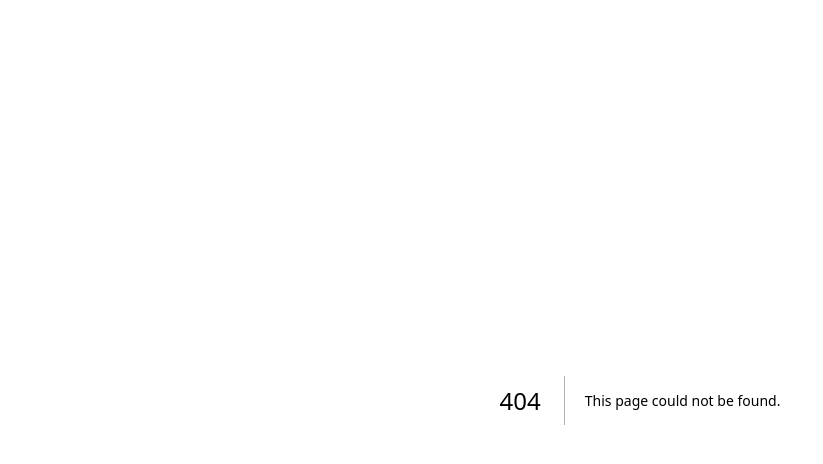
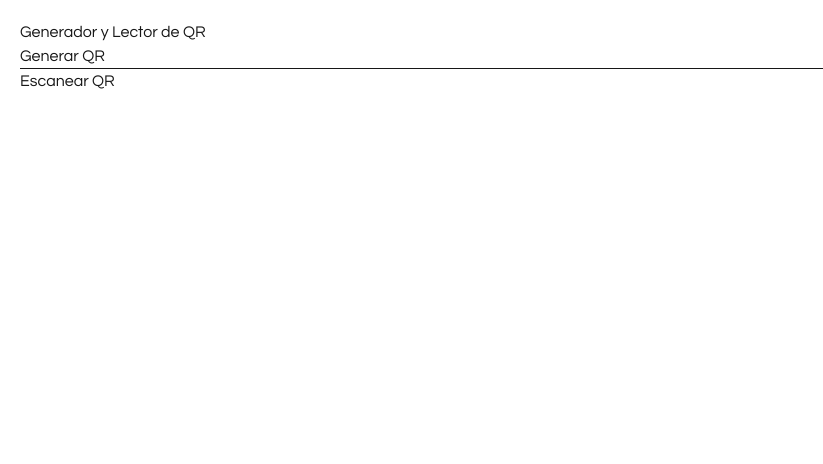
Before and after one commit to WIT-MTY/webpage_h4h, a Next.js app: page /testing in a window 1280 px wide. Before the commit this address had no page. Shown: the top 464 px of the page, without its empty margins (0-823 px from the left). Built offline with nearby package versions, Linux system fonts and the light colour scheme.

Commit message:
feat: add QR code generator and scanner components

```diff
--- /dev/null
+++ b/app/testing/checkinSection.tsx
@@ -0,0 +1,95 @@
+"use client";
+
+import { useEffect, useRef, useState } from "react";
+import QRCode from "qrcode";
+import { Html5Qrcode } from "html5-qrcode";
+
+function App() {
+  const [codigoBackend] = useState("ABC123XYZ789");
+  const [qrImage, setQrImage] = useState("");
+  const [resultado, setResultado] = useState("");
+
+  const scannerRef = useRef<Html5Qrcode | null>(null);
+
+  // Generar QR a partir del código recibido del backend
+  const generarQR = async () => {
+    try {
+      const qr = await QRCode.toDataURL(codigoBackend);
+      setQrImage(qr);
+    } catch (error) {
+      console.error("Error generando QR:", error);
+    }
+  };
+
+  // Iniciar escáner
+  const iniciarEscaner = async () => {
+    try {
+      if (!scannerRef.current) {
+        scannerRef.current = new Html5Qrcode("reader");
+      }
+
+      await scannerRef.current.start(
+        { facingMode: "environment" }, // cámara trasera en móviles
+        {
+          fps: 10,
+          qrbox: 250,
+        },
+        (decodedText) => {
+          setResultado(decodedText);
+
+          // Detener escaneo después de leer un QR
+          scannerRef.current?.stop();
+        },
+        (errorMessage) => {
+          // Ignorar errores de lectura mientras busca el QR
+          console.log(errorMessage);
+        },
+      );
+    } catch (error) {
+      console.error("Error iniciando cámara:", error);
+    }
+  };
+
+  useEffect(() => {
+    return () => {
+      scannerRef.current?.stop().catch(() => {});
+    };
+  }, []);
+
+  return (
+    <div style={{ padding: "20px" }}>
+      <h1>Generador y Lector de QR</h1>
+
+      {/* Botón Generar QR */}
+      <button onClick={generarQR}>Generar QR</button>
+
+      {qrImage && (
+        <div style={{ marginTop: "20px" }}>
+          <img src={qrImage} alt="QR generado" />
+        </div>
+      )}
+
+      <hr />
+
+      {/* Botón Escanear QR */}
+      <button onClick={iniciarEscaner}>Escanear QR</button>
+
+      <div
+        id="reader"
+        style={{
+          width: "400px",
+          marginTop: "20px",
+        }}
+      />
+
+      {resultado && (
+        <div style={{ marginTop: "20px" }}>
+          <strong>Contenido leído:</strong>
+          <p>{resultado}</p>
+        </div>
+      )}
+    </div>
+  );
+}
+
+export default App;
--- /dev/null
+++ b/app/testing/page.tsx
@@ -0,0 +1,5 @@
+import CheckinSection from "./checkinSection";
+
+export default function Page() {
+  return <CheckinSection />;
+}
--- a/package.json
+++ b/package.json
@@ -11,7 +11,9 @@
   "dependencies": {
     "@supabase/ssr": "^0.10.3",
     "@supabase/supabase-js": "^2.105.4",
+    "html5-qrcode": "^2.3.8",
     "next": "^16.2.6",
+    "qrcode": "^1.5.4",
     "react": "19.2.3",
     "react-dom": "19.2.3",
     "react-icons": "^5.5.0",
```
Also changed, not shown: 1 other file (tests, documents, lock files or other folders).
